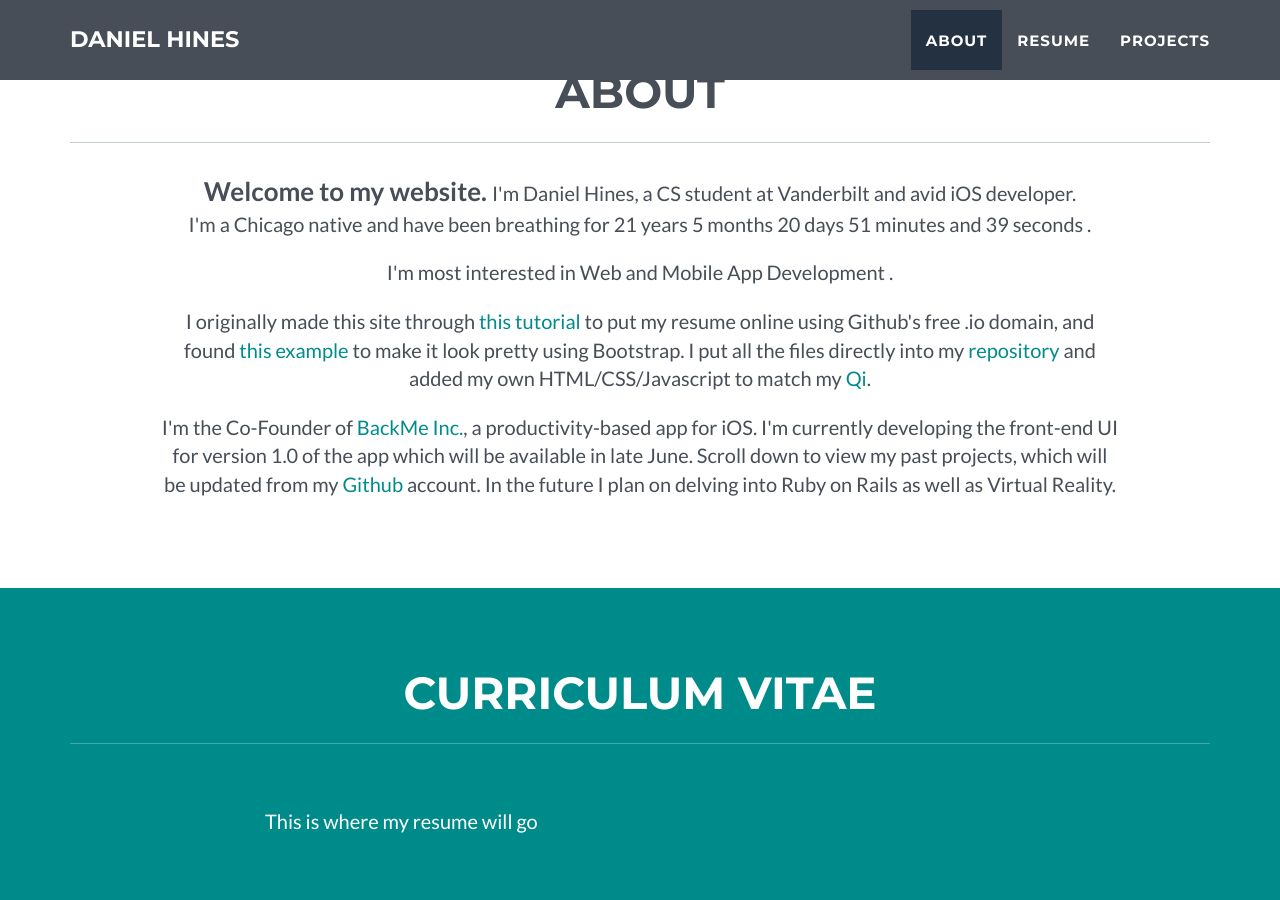
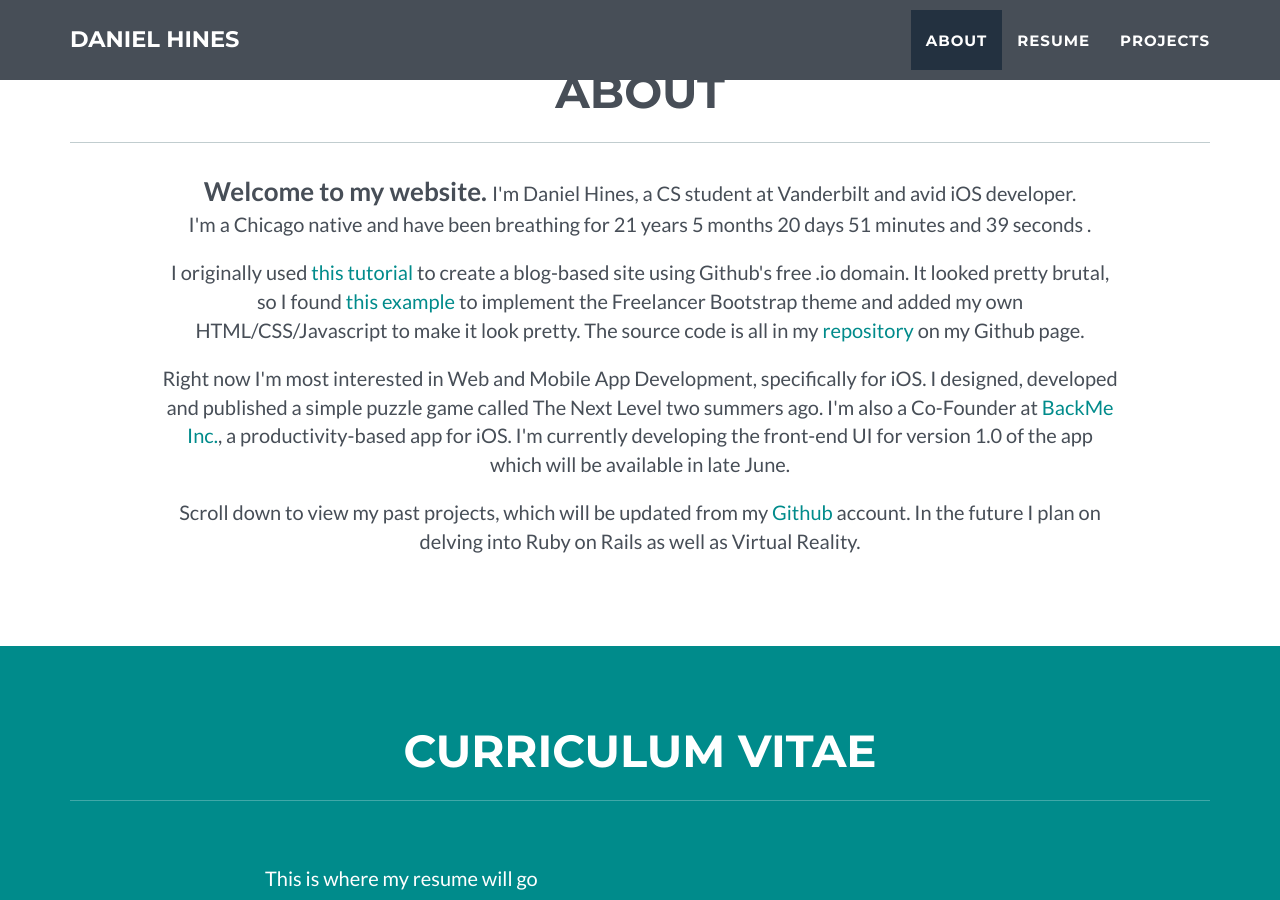
Before and after one commit to danielchines/danielchines.github.io, a Jekyll site: the page built from index.html, in a window 1280 px wide and 900 px high, scrolled down 836 px. Built offline with Jekyll 4.4.1, drawn with Linux system fonts in a browser that asks for light colours.

Commit message:
Update _config.yml

```diff
--- a/_config.yml
+++ b/_config.yml
@@ -30,11 +30,9 @@ color:
 # About section
 about:
   p1: I'm Daniel Hines, a CS student at Vanderbilt and avid iOS developer.
-  p2: I'm most interested in Web and Mobile App Development .
-  p3: I originally made this site through <a href="http://jmcglone.com/guides/github-pages/">this tutorial</a> to put my resume online using Github's free .io domain, and found <a href="https://github.com/jeromelachaud/freelancer-theme">this example</a> to make it look pretty using Bootstrap. I put all the files directly into my <a href="https://github.com/danielchines/danielchines.github.io">repository</a> and added my own HTML/CSS/Javascript to match my <a href="https://en.wikipedia.org/wiki/Qi">Qi</a>.
-  p4: |
-    I'm the Co-Founder of <a href="https://backme.com">BackMe Inc.</a>, a productivity-based app for iOS. I'm currently developing the front-end UI for version 1.0 of the app which will be available in late June.
-    Scroll down to view my past projects, which will be updated from my <a href="https://github.com/danielchines">Github</a> account. In the future I plan on delving into Ruby on Rails as well as Virtual Reality.
+  p2: I originally used <a href="http://jmcglone.com/guides/github-pages/">this tutorial</a> to create a blog-based site using Github's free .io domain. It looked pretty brutal, so I found <a href="https://github.com/jeromelachaud/freelancer-theme">this example</a> to implement the Freelancer Bootstrap theme and added my own HTML/CSS/Javascript to make it look pretty. The source code is all in my <a href="https://github.com/danielchines/danielchines.github.io">repository</a> on my Github page.
+  p3: Right now I'm most interested in Web and Mobile App Development, specifically for iOS. I designed, developed and published a simple puzzle game called The Next Level two summers ago. I'm also a Co-Founder at <a href="https://backme.com">BackMe Inc.</a>, a productivity-based app for iOS. I'm currently developing the front-end UI for version 1.0 of the app which will be available in late June.
+  p4: Scroll down to view my past projects, which will be updated from my <a href="https://github.com/danielchines">Github</a> account. In the future I plan on delving into Ruby on Rails as well as Virtual Reality.
 
 # Footer settings
 footer:
```
